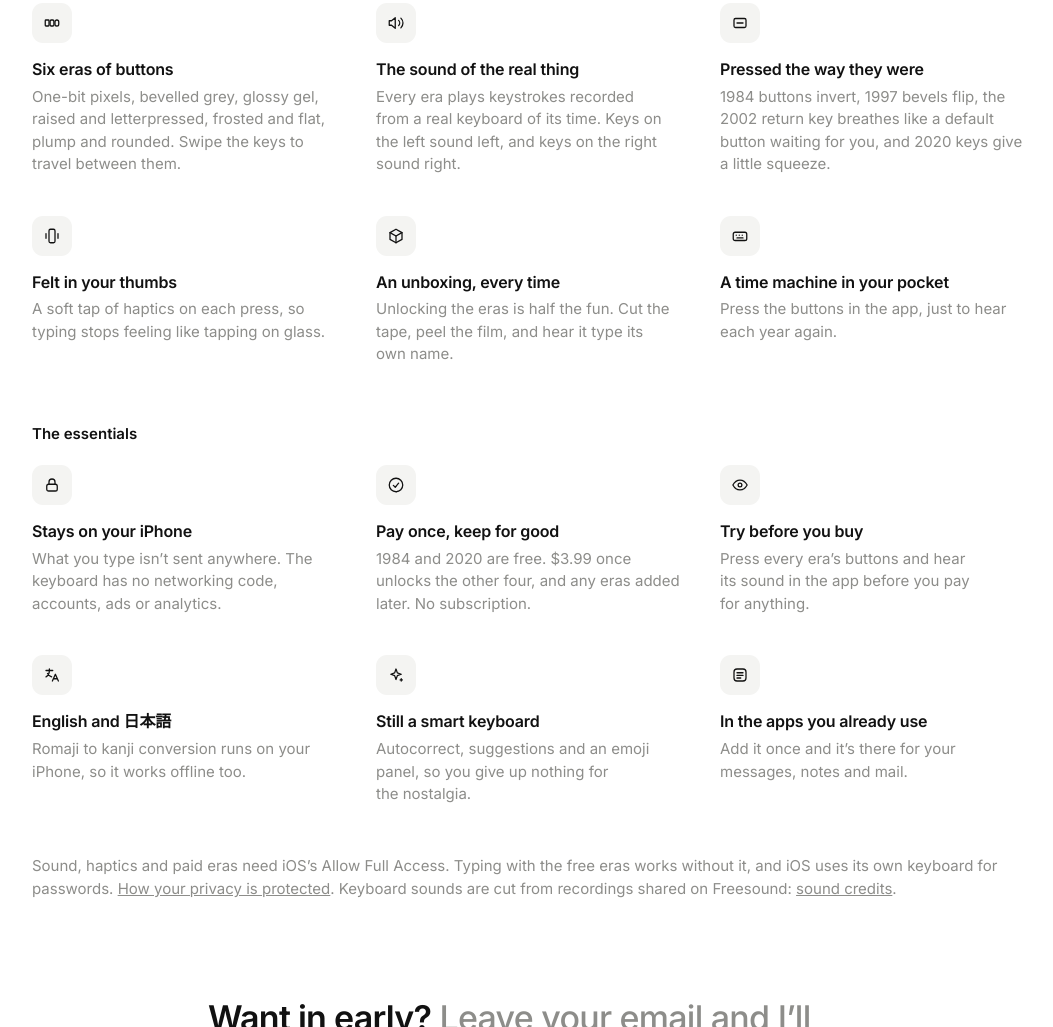
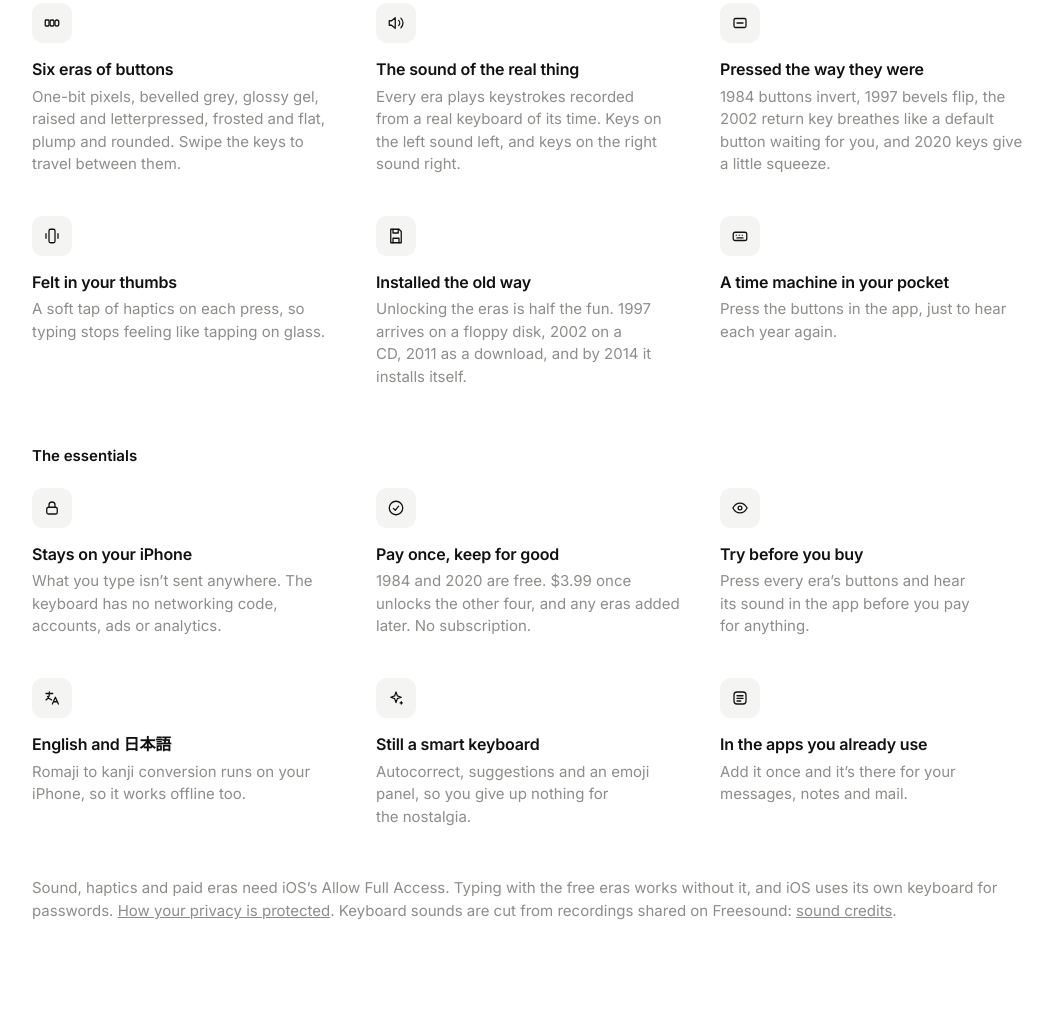
Before and after one commit to muhraufan/clacky-site, a plain HTML site: page index.html in a window 1280 px wide. Shown: the part 1797-2824 px from the top of the page, without its empty margins (112-1165 px from the left). Drawn offline with Linux system fonts and the light colour scheme.

Commit message:
Replace the unboxing feature with the installer
Co-Authored-By: Claude Opus 5.5 <noreply@anthropic.com>

```diff
--- a/index.html
+++ b/index.html
@@ -231,7 +231,7 @@ footer nav { display:flex; gap:16px; flex-wrap:wrap; }
         <li><span class="feat-ic"><svg viewBox="0 0 24 24" aria-hidden="true"><path d="M11 5 6 9H3v6h3l5 4z"/><path d="M15.5 8.5a5 5 0 0 1 0 7"/><path d="M18.5 5.5a9 9 0 0 1 0 13"/></svg></span><b>The sound of the real thing</b><span>Every era plays keystrokes recorded from a real keyboard of its time. Keys on the left sound left, and keys on the right sound right.</span></li>
         <li><span class="feat-ic"><svg viewBox="0 0 24 24" aria-hidden="true"><rect x="4" y="6" width="16" height="12" rx="2"/><path d="M8 12h8"/></svg></span><b>Pressed the way they were</b><span>1984 buttons invert, 1997 bevels flip, the 2002 return key breathes like a default button waiting for you, and 2020 keys give a little squeeze.</span></li>
         <li><span class="feat-ic"><svg viewBox="0 0 24 24" aria-hidden="true"><rect x="8" y="3" width="8" height="18" rx="2"/><path d="M4 9v6"/><path d="M20 9v6"/></svg></span><b>Felt in your thumbs</b><span>A soft tap of haptics on each press, so typing stops feeling like tapping on glass.</span></li>
-        <li><span class="feat-ic"><svg viewBox="0 0 24 24" aria-hidden="true"><path d="m12 3 8 4.5v9L12 21l-8-4.5v-9z"/><path d="m4 7.5 8 4.5 8-4.5"/><path d="M12 12v9"/></svg></span><b>An unboxing, every time</b><span>Unlocking the eras is half the fun. Cut the tape, peel the film, and hear it type its own name.</span></li>
+        <li><span class="feat-ic"><svg viewBox="0 0 24 24" aria-hidden="true"><path d="M5 3h11l3 3v15H5z"/><path d="M8 3v5h7V3"/><path d="M8 21v-6h8v6"/></svg></span><b>Installed the old way</b><span>Unlocking the eras is half the fun. 1997 arrives on a floppy disk, 2002 on a CD, 2011 as a download, and by 2014 it installs itself.</span></li>
         <li><span class="feat-ic"><svg viewBox="0 0 24 24" aria-hidden="true"><rect x="3" y="7" width="18" height="11" rx="2.5"/><path d="M7 11h.01M11 11h.01M15 11h.01M8 14.5h8"/></svg></span><b>A time machine in your pocket</b><span>Press the buttons in the app, just to hear each year again.</span></li>
       </ul>
       <p class="feat-label">The essentials</p>
```
